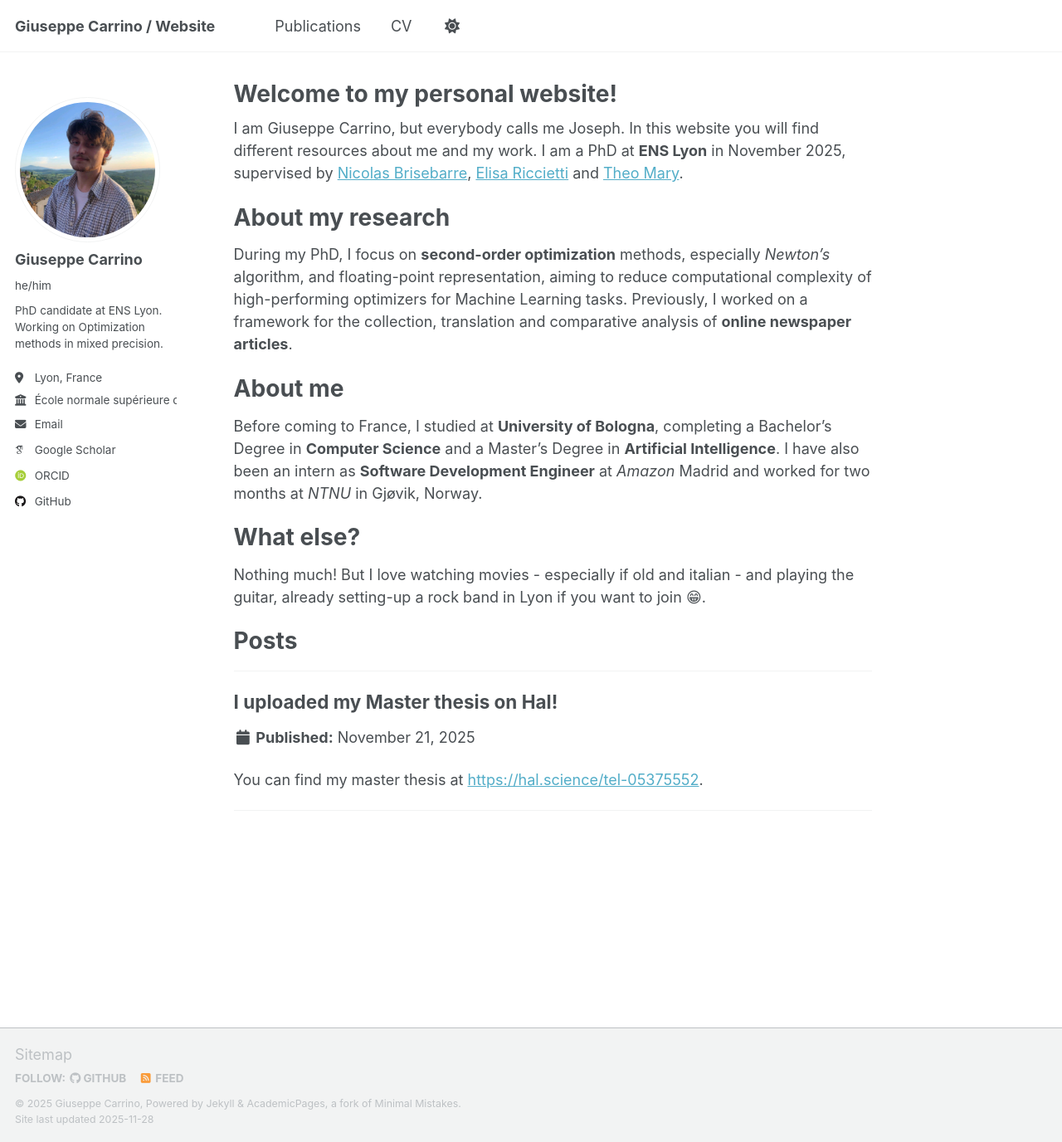
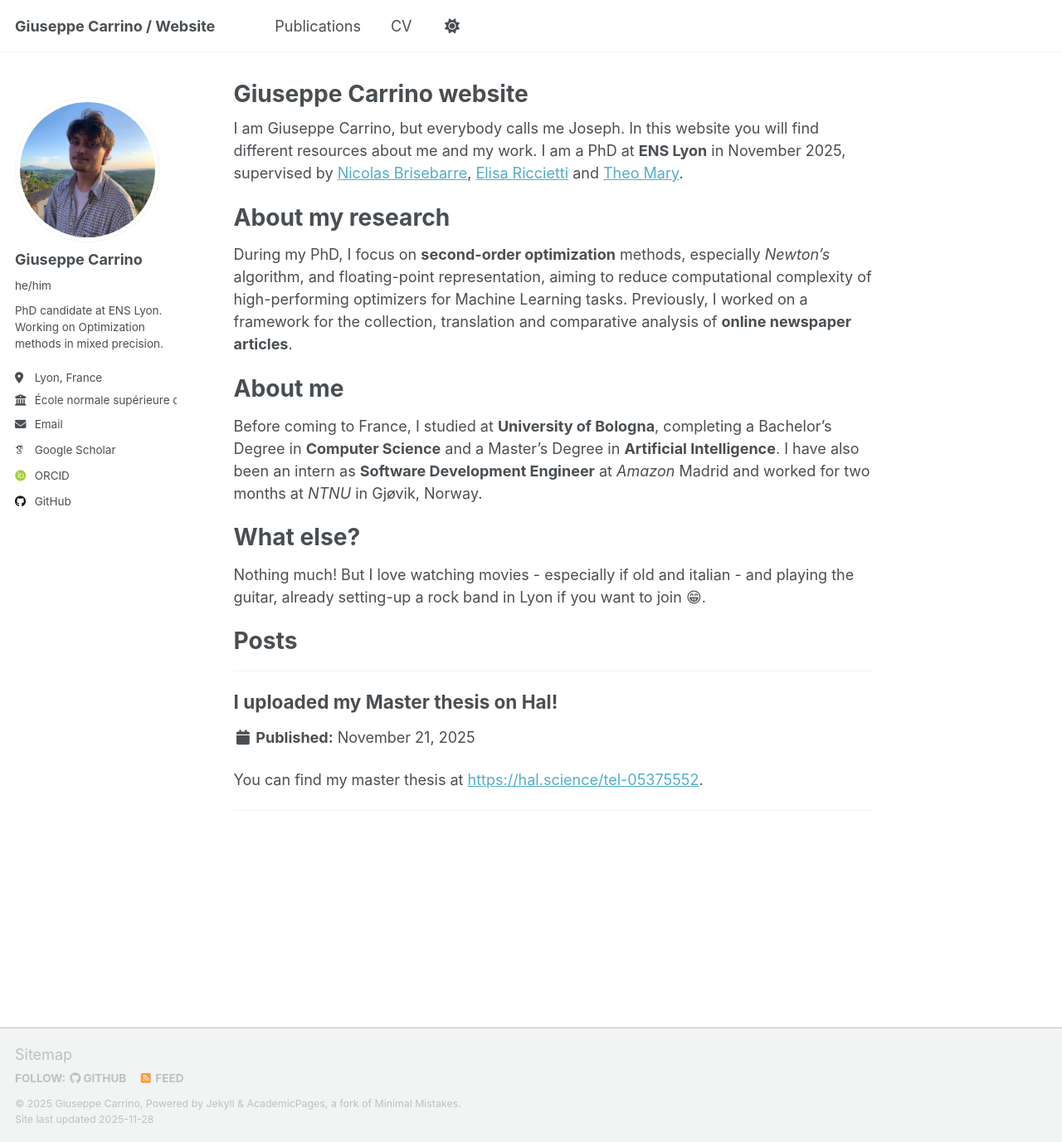
Before and after one commit to JosephCarrino/josephcarrino.github.io, a Jekyll site: the page built from _pages/about.md, in a window 1280 px wide and 1376 px high. Shown: the whole window at 83% size. Built offline with Jekyll 4.4.1, drawn with Linux system fonts in a browser that asks for light colours; emoji names are drawn with the system emoji font; some web fonts are replaced; a script that is not in the unit is left out.

Commit message:
name change

```diff
--- a/_pages/about.md
+++ b/_pages/about.md
@@ -1,6 +1,6 @@
 ---
 permalink: /
-title: "Welcome to my personal website!"
+title: "Giuseppe Carrino website"
 author_profile: true
 redirect_from:
   - /about/
```
